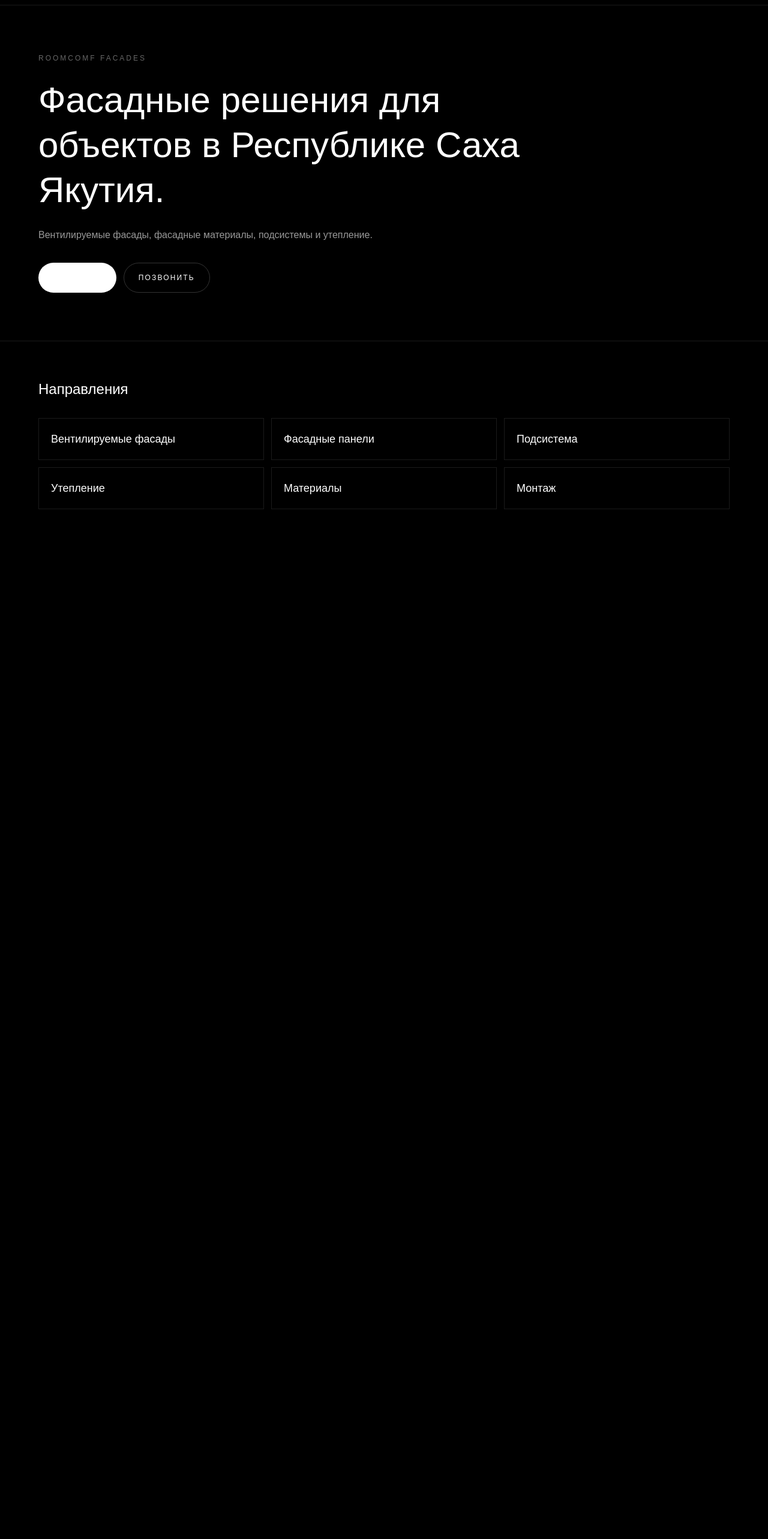
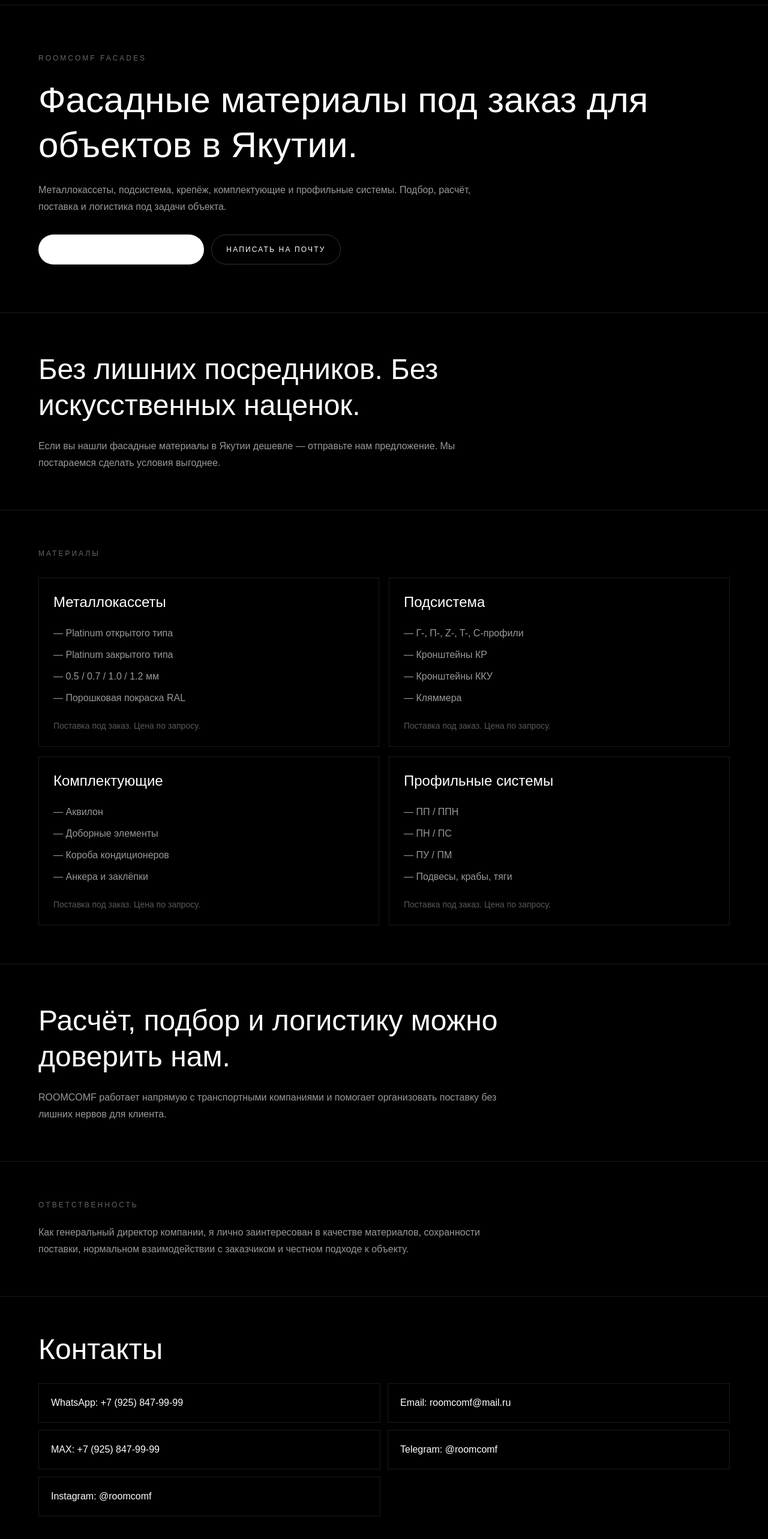
Before and after one commit to roomcomf/roomcomf-web, a Next.js app: page /facades in a window 1280 px wide. Shown: the part 72-2638 px from the top of the page at 60% size. Before the commit the page ends 985 px from the top, so only its background shows below. Built offline with nearby package versions, Linux system fonts and the light colour scheme.

Commit message:
facades commercial ultra fast

```diff
--- a/app/facades/page.tsx
+++ b/app/facades/page.tsx
@@ -1,10 +1,48 @@
-const services = [
-  "Вентилируемые фасады",
-  "Фасадные панели",
-  "Подсистема",
-  "Утепление",
-  "Материалы",
-  "Монтаж",
+const contacts = {
+  phone: "+7 (925) 847-99-99",
+  whatsapp: "https://wa.me/79258479999",
+  telegram: "https://t.me/roomcomf",
+  instagram: "https://instagram.com/roomcomf",
+  email: "mailto:roomcomf@mail.ru",
+};
+
+const groups = [
+  {
+    title: "Металлокассеты",
+    items: [
+      "Platinum открытого типа",
+      "Platinum закрытого типа",
+      "0.5 / 0.7 / 1.0 / 1.2 мм",
+      "Порошковая покраска RAL",
+    ],
+  },
+  {
+    title: "Подсистема",
+    items: [
+      "Г-, П-, Z-, T-, C-профили",
+      "Кронштейны КР",
+      "Кронштейны ККУ",
+      "Кляммера",
+    ],
+  },
+  {
+    title: "Комплектующие",
+    items: [
+      "Аквилон",
+      "Доборные элементы",
+      "Короба кондиционеров",
+      "Анкера и заклёпки",
+    ],
+  },
+  {
+    title: "Профильные системы",
+    items: [
+      "ПП / ППН",
+      "ПН / ПС",
+      "ПУ / ПМ",
+      "Подвесы, крабы, тяги",
+    ],
+  },
 ];
 
 export default function FacadesPage() {
@@ -17,7 +55,7 @@ export default function FacadesPage() {
           </a>
 
           <a
-            href="https://wa.me/70000000000"
+            href={contacts.whatsapp}
             className="rounded-full bg-white px-4 py-3 text-xs text-black"
           >
             WhatsApp
@@ -31,27 +69,28 @@ export default function FacadesPage() {
             ROOMCOMF FACADES
           </p>
 
-          <h1 className="max-w-4xl text-4xl leading-tight sm:text-6xl">
-            Фасадные решения для объектов в Республике Саха Якутия.
+          <h1 className="max-w-5xl text-4xl leading-tight sm:text-6xl">
+            Фасадные материалы под заказ для объектов в Якутии.
           </h1>
 
-          <p className="mt-6 max-w-2xl text-base leading-7 text-white/60">
-            Вентилируемые фасады, фасадные материалы, подсистемы и утепление.
+          <p className="mt-6 max-w-3xl text-base leading-7 text-white/60">
+            Металлокассеты, подсистема, крепёж, комплектующие и профильные
+            системы. Подбор, расчёт, поставка и логистика под задачи объекта.
           </p>
 
           <div className="mt-8 flex flex-col gap-3 sm:flex-row">
             <a
-              href="https://wa.me/70000000000"
+              href={contacts.whatsapp}
               className="rounded-full bg-white px-6 py-4 text-center text-xs uppercase tracking-[0.18em] text-black"
             >
-              Написать
+              Отправить спецификацию
             </a>
 
             <a
-              href="tel:+70000000000"
+              href={contacts.email}
               className="rounded-full border border-white/20 px-6 py-4 text-center text-xs uppercase tracking-[0.18em]"
             >
-              Позвонить
+              Написать на почту
             </a>
           </div>
         </div>
@@ -59,19 +98,94 @@ export default function FacadesPage() {
 
       <section className="border-t border-white/10 px-5 py-16">
         <div className="mx-auto max-w-6xl">
-          <h2 className="mb-8 text-2xl">
-            Направления
+          <h2 className="max-w-4xl text-3xl leading-tight sm:text-5xl">
+            Без лишних посредников. Без искусственных наценок.
           </h2>
 
-          <div className="grid gap-3 sm:grid-cols-2 lg:grid-cols-3">
-            {services.map((item) => (
-              <div
-                key={item}
-                className="border border-white/10 p-5 text-lg"
-              >
-                {item}
+          <p className="mt-6 max-w-3xl text-base leading-7 text-white/60">
+            Если вы нашли фасадные материалы в Якутии дешевле — отправьте нам
+            предложение. Мы постараемся сделать условия выгоднее.
+          </p>
+        </div>
+      </section>
+
+      <section className="border-t border-white/10 px-5 py-16">
+        <div className="mx-auto max-w-6xl">
+          <p className="mb-8 text-xs uppercase tracking-[0.25em] text-white/40">
+            Материалы
+          </p>
+
+          <div className="grid gap-4 md:grid-cols-2">
+            {groups.map((group) => (
+              <div key={group.title} className="border border-white/10 p-6">
+                <h3 className="text-2xl">{group.title}</h3>
+
+                <ul className="mt-6 space-y-3 text-white/60">
+                  {group.items.map((item) => (
+                    <li key={item}>— {item}</li>
+                  ))}
+                </ul>
+
+                <p className="mt-6 text-sm text-white/35">
+                  Поставка под заказ. Цена по запросу.
+                </p>
               </div>
             ))}
+          </div>
+        </div>
+      </section>
+
+      <section className="border-t border-white/10 px-5 py-16">
+        <div className="mx-auto max-w-6xl">
+          <h2 className="max-w-4xl text-3xl leading-tight sm:text-5xl">
+            Расчёт, подбор и логистику можно доверить нам.
+          </h2>
+
+          <p className="mt-6 max-w-3xl text-base leading-7 text-white/60">
+            ROOMCOMF работает напрямую с транспортными компаниями и помогает
+            организовать поставку без лишних нервов для клиента.
+          </p>
+        </div>
+      </section>
+
+      <section className="border-t border-white/10 px-5 py-16">
+        <div className="mx-auto max-w-6xl">
+          <p className="mb-6 text-xs uppercase tracking-[0.25em] text-white/40">
+            Ответственность
+          </p>
+
+          <p className="max-w-3xl text-base leading-7 text-white/60">
+            Как генеральный директор компании, я лично заинтересован в качестве
+            материалов, сохранности поставки, нормальном взаимодействии с
+            заказчиком и честном подходе к объекту.
+          </p>
+        </div>
+      </section>
+
+      <section className="border-t border-white/10 px-5 py-16">
+        <div className="mx-auto max-w-6xl">
+          <h2 className="text-3xl sm:text-5xl">Контакты</h2>
+
+          <div className="mt-8 grid gap-3 sm:grid-cols-2">
+            <a className="border border-white/10 p-5" href={contacts.whatsapp}>
+              WhatsApp: {contacts.phone}
+            </a>
+
+            <a className="border border-white/10 p-5" href={contacts.email}>
+              Email: roomcomf@mail.ru
+            </a>
+
+            <div className="border border-white/10 p-5">
+              MAX: {contacts.phone}
+            </div>
+
+            <a className="border border-white/10 p-5" href={contacts.telegram}>
+              Telegram: @roomcomf
+            </a>
+
+            <a className="border border-white/10 p-5" href={contacts.instagram}>
+              Instagram: @roomcomf
+            </a>
           </div>
         </div>
       </section>
```
